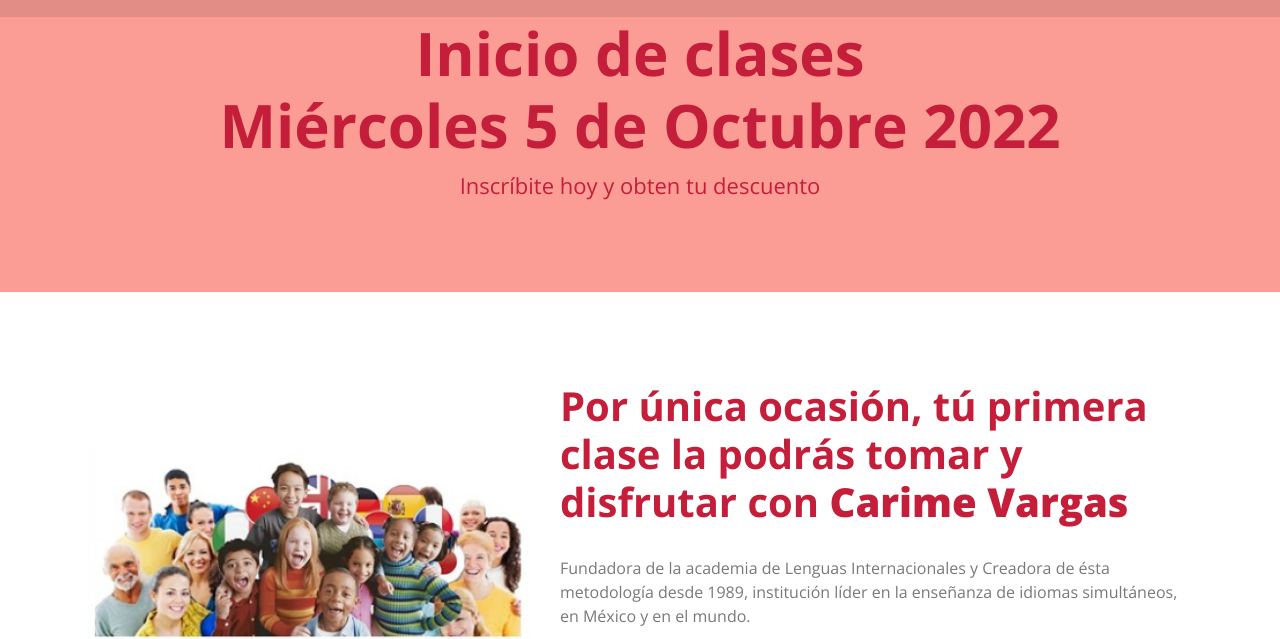
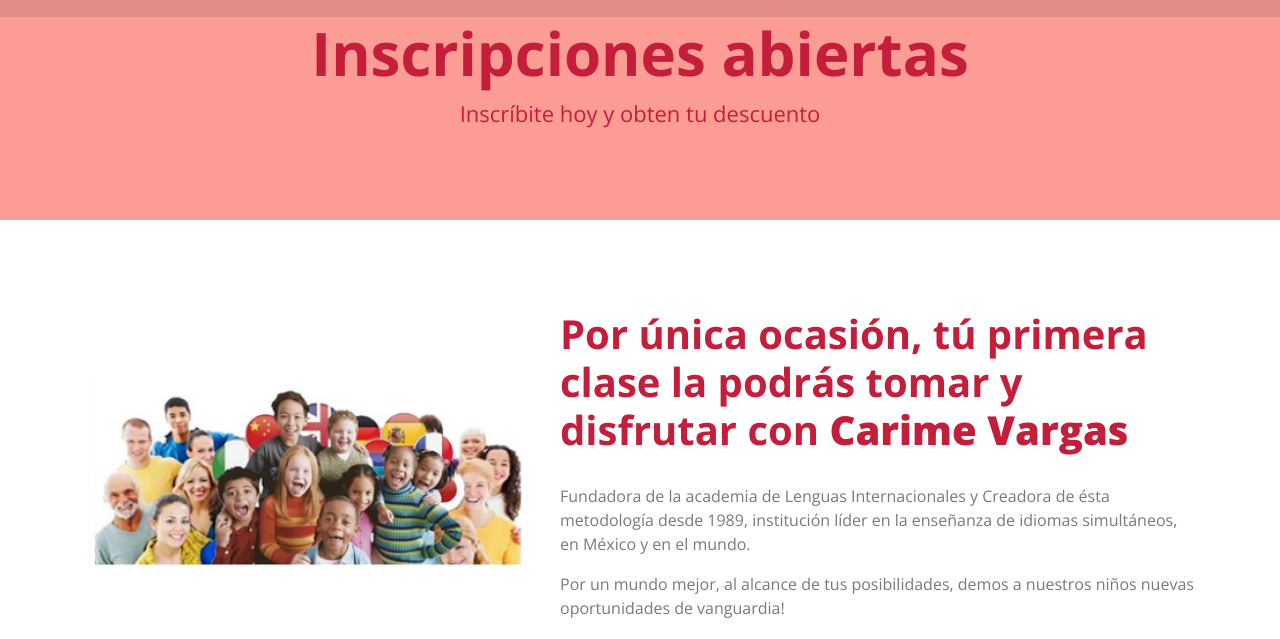
Before and after one commit to samsannchez/iibia, a plain HTML site: page promo.html in a window 1280 px wide. Shown: the part 168-807 px from the top of the page. Drawn offline with nearby package versions, Linux system fonts and the light colour scheme.

Commit message:
Update promo.html

```diff
--- a/promo.html
+++ b/promo.html
@@ -88,7 +88,7 @@
             <div class="container">
                 <div class="row">
                     <div class="col-12">
-                        <h2>Inicio de clases <br> Miércoles 5 de Octubre 2022</h2>
+                        <h2>Inscripciones abiertas</h2>
                     </div>
                     <div class="col-12">
                         <a href="">Inscríbite hoy y obten tu descuento</a>
```
